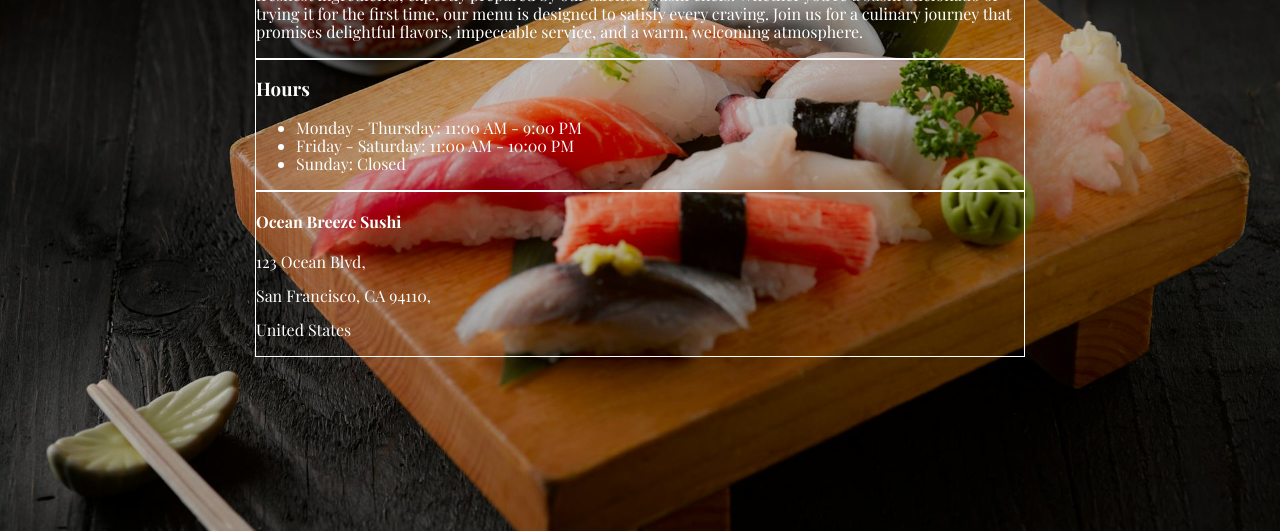
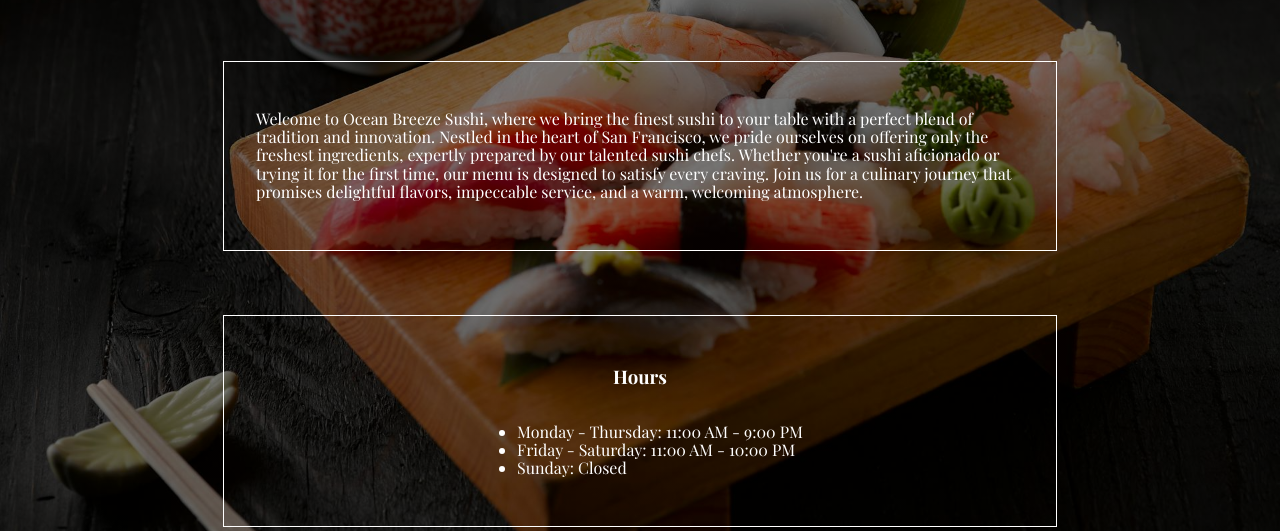
Before and after one commit to xccyxx/restaurant-page, a website built with webpack: page src/template.html in a window 1280 px wide. Shown: the part 269-800 px from the top of the page. Built offline with nearby package versions, Linux system fonts and the light colour scheme; a web font is replaced by a local one.

Commit message:
Center content inside all divs

```diff
--- a/src/styles.css
+++ b/src/styles.css
@@ -12,7 +12,7 @@ body {
     height: 100vh;
 
     /* Background image */
-    background: linear-gradient( rgba(0, 0, 0, 0.2), rgba(0, 0, 0, 0.2) ), url('./assets/background.jpg');
+    background: linear-gradient( rgba(0, 0, 0, 0.5), rgba(0, 0, 0, 0.5) ), url('./assets/background.jpg');
     background-position: center;
     background-repeat: no-repeat;
     background-size: cover;
@@ -45,11 +45,17 @@ nav {
     flex-direction: column;
     align-items: center;
     justify-content: start;
+    gap: 4rem;
 }
 
 #content > div {
     width: 60%;
     border: 1px white solid;
+    padding: 2rem;
+    display: flex;
+    flex-direction: column;
+    justify-content: center;
+    align-items: center;
 }
 
 .dishImg {
```
